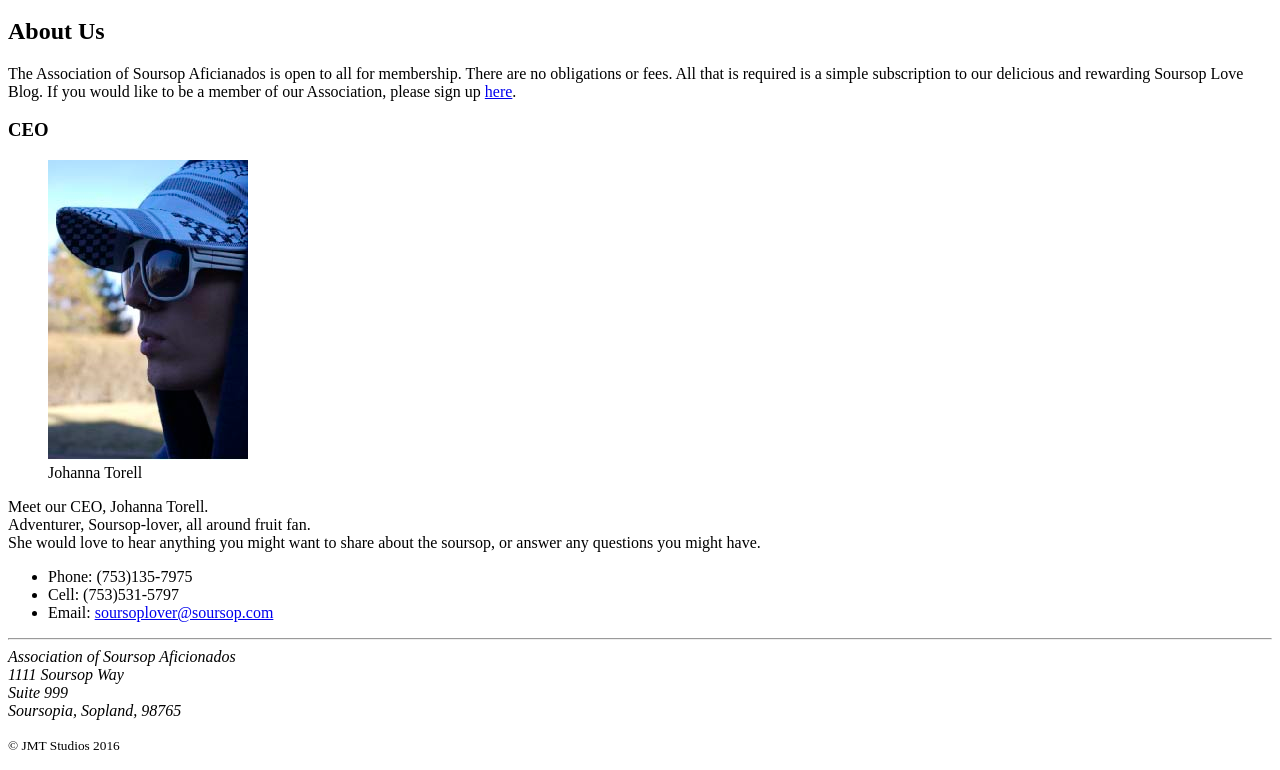
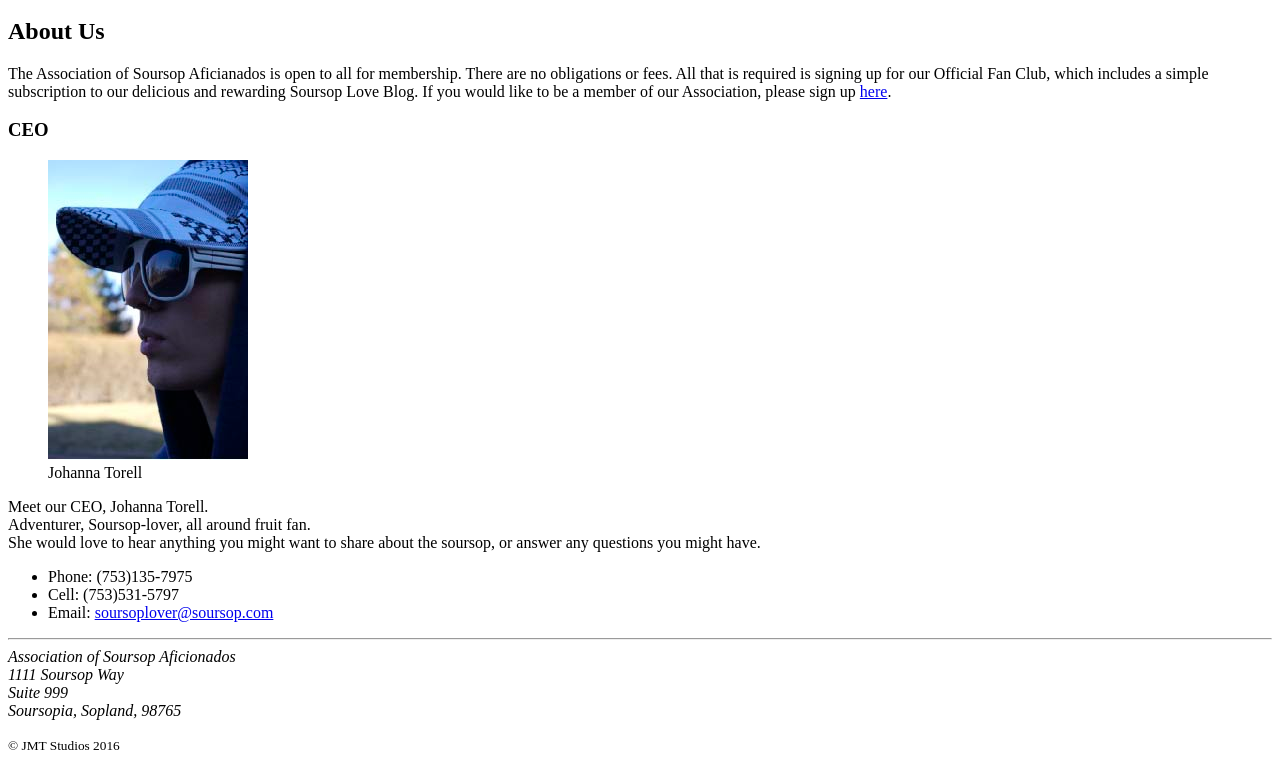
Before and after one commit to johannamtorell/Soursop-Aficionado-Association, a plain HTML site: page about.html in a window 1280 px wide. Shown: the part 154-924 px from the top of the page. Drawn offline with Linux system fonts and the light colour scheme.

Commit message:
Project 2 Update

```diff
--- a/about.html
+++ b/about.html
@@ -19,7 +19,7 @@
 <main role="main" itemscope itemtype="http://schema.org/Organization">
 <article>
 <h2>About Us</h2>
-<p>The Association of Soursop Aficianados is open to all for membership. There are no obligations or fees. All that is required is a simple subscription to our delicious and rewarding Soursop Love Blog. If you would like to be a member of our Association, please sign up <a href="subscribe.html">here</a>.</p>
+<p>The Association of Soursop Aficianados is open to all for membership. There are no obligations or fees. All that is required is signing up for our Official Fan Club, which includes a simple subscription to our delicious and rewarding Soursop Love Blog. If you would like to be a member of our Association, please sign up <a href="contact.html">here</a>.</p>
 <section>
 <h3>CEO</h3>
 <figure>
```
Also changed, not shown: contact.html (+1 -1 lines).
